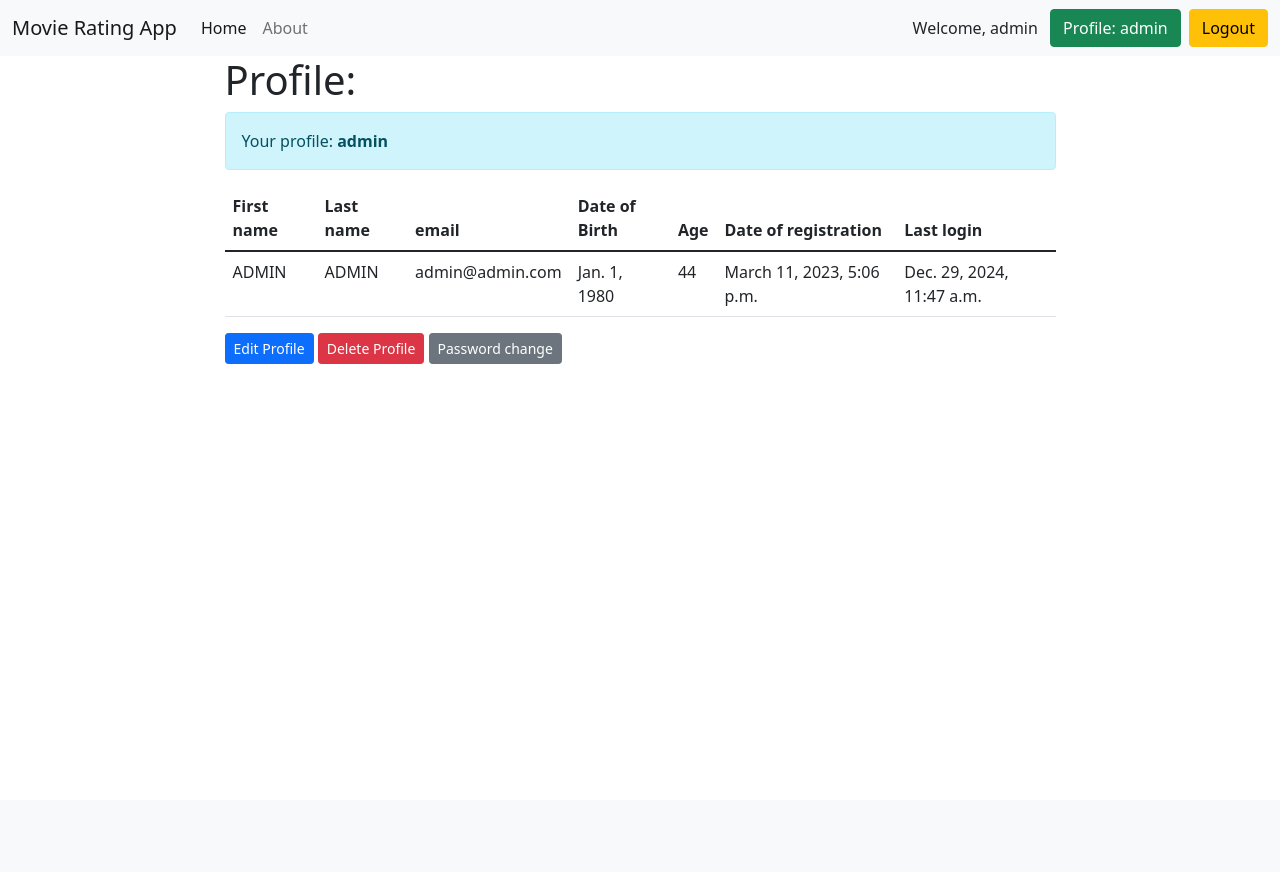
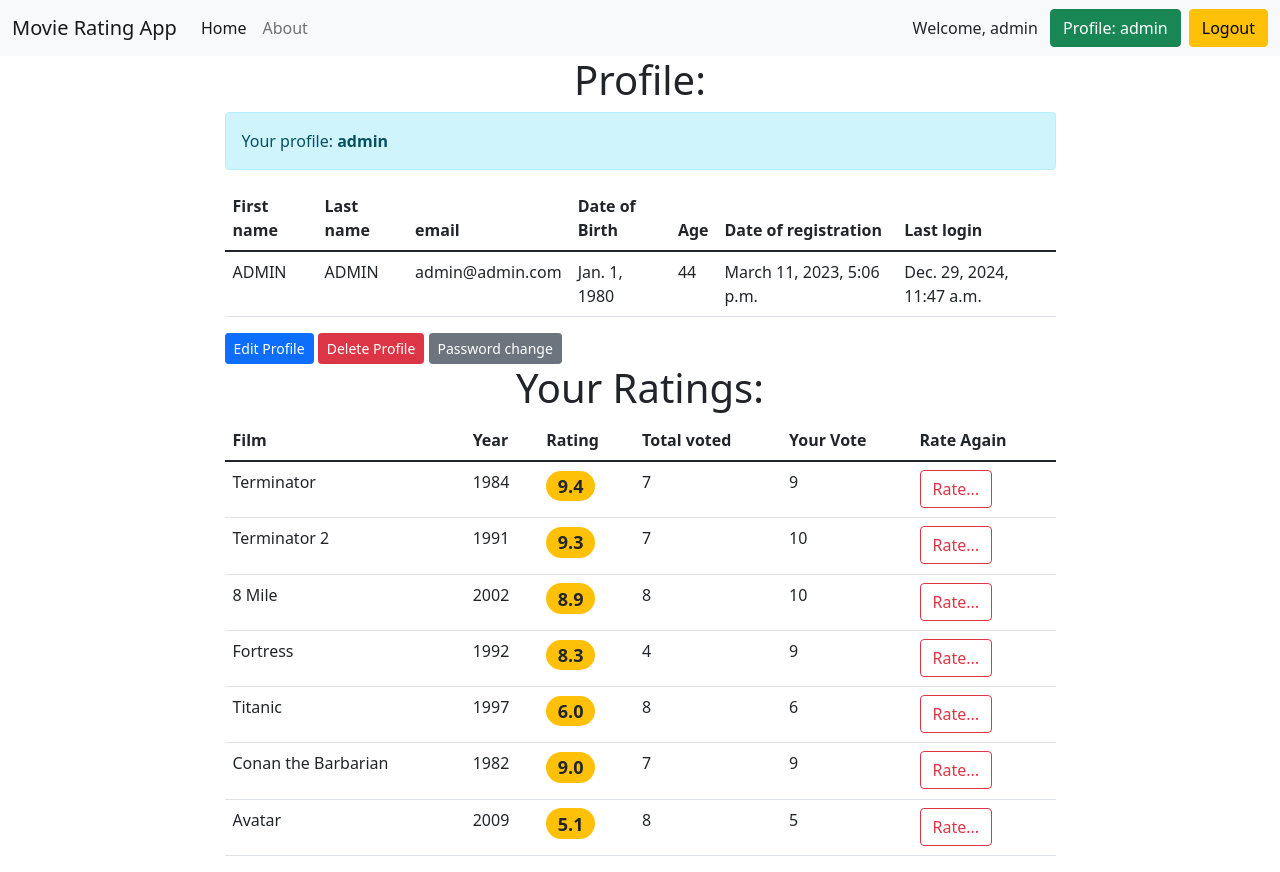
Before and after one commit to Falco13/movie_rating, a Django app: page /users/profile/ in a window 1280 px wide. Before the commit the page ends 364 px from the top, so only its background shows below. Run offline with Django 4.2, Linux system fonts and the light colour scheme; a user stored in the database is signed in; data comes from the database, SQL or seed files in the repository; both versions use the stored data as it was after the commit.

Commit message:
user ratings in user profile

```diff
--- a/accounts/templates/accounts/profile.html
+++ b/accounts/templates/accounts/profile.html
@@ -5,7 +5,7 @@
 
 {% block content %}
 
-<h1>Profile:</h1>
+<h1 class="text-center">Profile:</h1>
 <div class="alert alert-info" role="alert">Your profile: <b>{{ user.username }}</b></div>
 
 <table class="table">
@@ -37,4 +37,40 @@
 <a href="{% url 'accounts:delete_user' pk=user.id %}" class="btn btn-danger btn-sm">Delete Profile</a>
 <a href="{% url 'accounts:password_change' %}" class="btn btn-secondary btn-sm">Password change</a>
 
+<br>
+<h1 class="text-center">Your Ratings:</h1>
+
+{% if ratings_data %}
+<table class="table table-hover">
+    <thead>
+    <tr>
+        <th scope="col">Film</th>
+        <th scope="col">Year</th>
+        <th scope="col">Rating</th>
+        <th scope="col">Total voted</th>
+        <th scope="col">Your Vote</th>
+        <th scope="col">Rate Again</th>
+    </tr>
+    </thead>
+    <tbody>
+    {% for rating_data in ratings_data %}
+    <tr>
+        <td>{{ rating_data.movie.title }}</td>
+        <td>{{ rating_data.movie.year }}</td>
+        <td>
+            <h4><span class="badge rounded-pill bg-warning text-dark">
+                {{ rating_data.average_rating|floatformat:1 }}
+              </span></h4>
+        </td>
+        <td>{{ rating_data.total_votes }}</td>
+        <td>{{ rating_data.rating }}</td>
+        <td><a href="{{ rating_data.movie.get_absolute_url }}" class="btn btn-outline-danger">Rate...</a></td>
+    </tr>
+    {% endfor %}
+    </tbody>
+</table>
+{% else %}
+<p>You haven't rated any movies yet.</p>
+{% endif %}
+
 {% endblock %}
--- a/accounts/views.py
+++ b/accounts/views.py
@@ -4,11 +4,12 @@ from django.contrib.auth.decorators import login_required
 from django.contrib.auth.mixins import LoginRequiredMixin
 from django.contrib.auth.views import PasswordChangeView
 from django.contrib.messages.views import SuccessMessageMixin
+from django.db.models import Avg, Count
 from django.shortcuts import render, redirect, get_object_or_404
 from django.urls import reverse_lazy
-
 from accounts.forms import UserRegisterForm, UserLoginForm, EditUserForm, PasswordChangingForm
 from accounts.models import User
+from movie_rating.models import Rating, Movie
 
 
 def register(request):
@@ -46,7 +47,20 @@ def user_logout(request):
 
 @login_required
 def profile(request):
-    return render(request, 'accounts/profile.html')
+    user_ratings = Rating.objects.filter(user=request.user)
+    ratings_data = []
+    for rating in user_ratings:
+        movie = rating.movie
+        average_rating = Rating.objects.filter(movie=movie, is_active=True).aggregate(Avg('rating'))['rating__avg']
+        total_votes = Rating.objects.filter(movie=movie, is_active=True).aggregate(Count('rating'))['rating__count']
+
+        ratings_data.append({
+            'movie': movie,
+            'rating': rating.rating,
+            'average_rating': average_rating or 0,
+            'total_votes': total_votes or 0,
+        })
+    return render(request, 'accounts/profile.html', {'ratings_data': ratings_data})
 
 
 @login_required
--- a/movie_rating/templates/movie_rating/detail.html
+++ b/movie_rating/templates/movie_rating/detail.html
@@ -12,7 +12,7 @@
         <th scope="col">Year</th>
         <th scope="col">Description</th>
         <th scope="col">Rating</th>
-        <th scope="col">Votes</th>
+        <th scope="col">Total Votes</th>
     </tr>
     </thead>
     <tr>
--- a/movie_rating/templates/movie_rating/home.html
+++ b/movie_rating/templates/movie_rating/home.html
@@ -17,7 +17,7 @@
         <th scope="col">Film</th>
         <th scope="col">Year</th>
         <th scope="col">Rating</th>
-        <th scope="col">Votes</th>
+        <th scope="col">Total Votes</th>
         <th scope="col">Vote</th>
     </tr>
     </thead>
```
Also changed, not shown: db.sqlite3.
